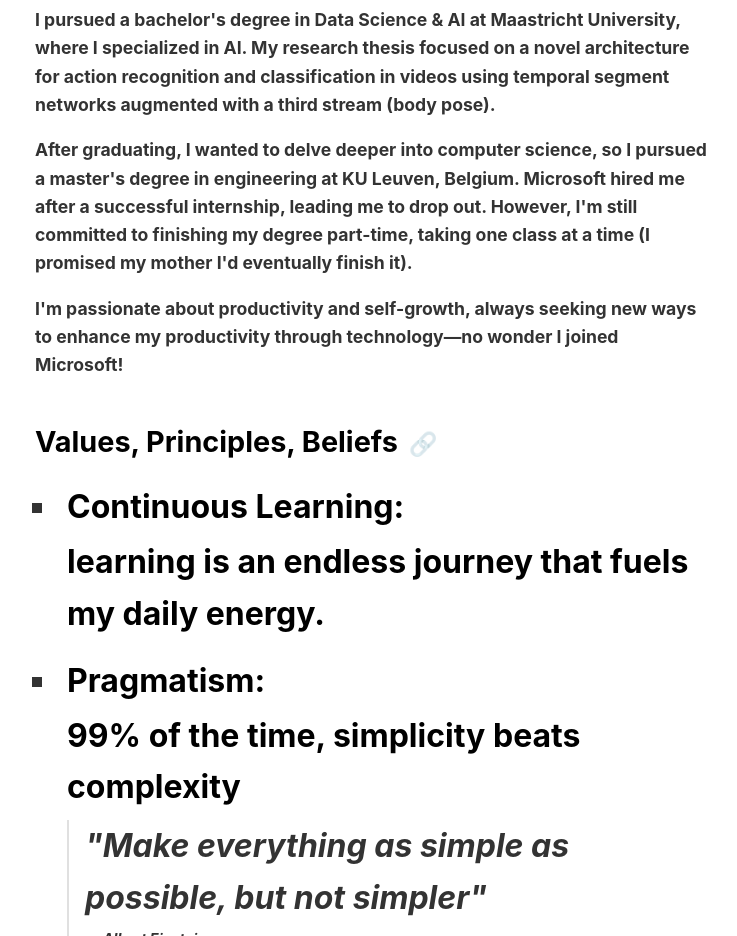
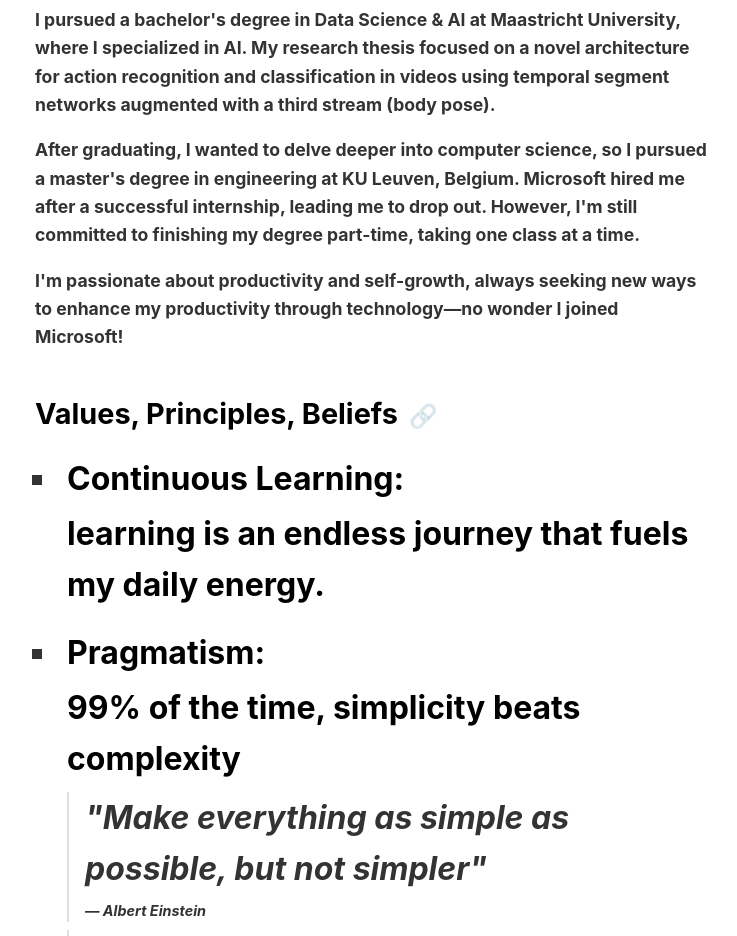
Before and after one commit to NicoGrassetto/nico-grassetto-blog, an Astro site in the folder proper-planet/: page /nico-grassetto-blog/about in a window 1280 px wide. Shown: the part 1000-1936 px from the top of the page, without its empty margins (269-1006 px from the left). Built offline with nearby package versions, Linux system fonts and the light colour scheme; Astro itself is replaced by a stand-in of ours.

Commit message:
Remove redundant detail from personal bio for conciseness

```diff
--- a/proper-planet/src/pages/about.astro
+++ b/proper-planet/src/pages/about.astro
@@ -45,7 +45,7 @@ const companyLogos = {
 			</p>
 
 			<p>
-				After graduating, I wanted to delve deeper into computer science, so I pursued a master's degree in engineering at KU Leuven, Belgium. Microsoft hired me after a successful internship, leading me to drop out. However, I'm still committed to finishing my degree part-time, taking one class at a time (I promised my mother I'd eventually finish it).
+				After graduating, I wanted to delve deeper into computer science, so I pursued a master's degree in engineering at KU Leuven, Belgium. Microsoft hired me after a successful internship, leading me to drop out. However, I'm still committed to finishing my degree part-time, taking one class at a time.
 			</p>
 
 			<p>
```
